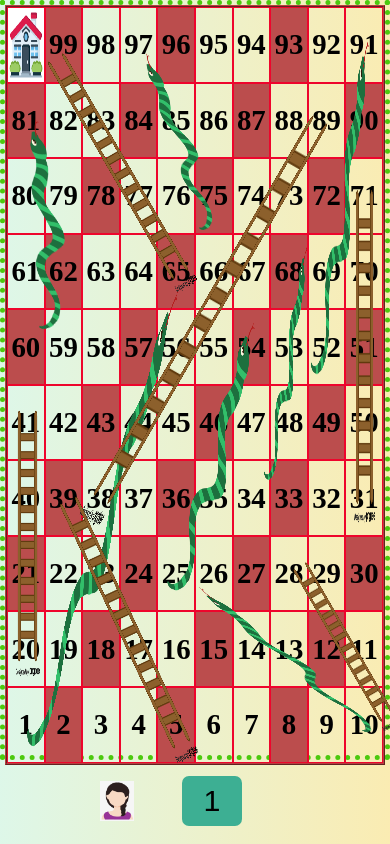
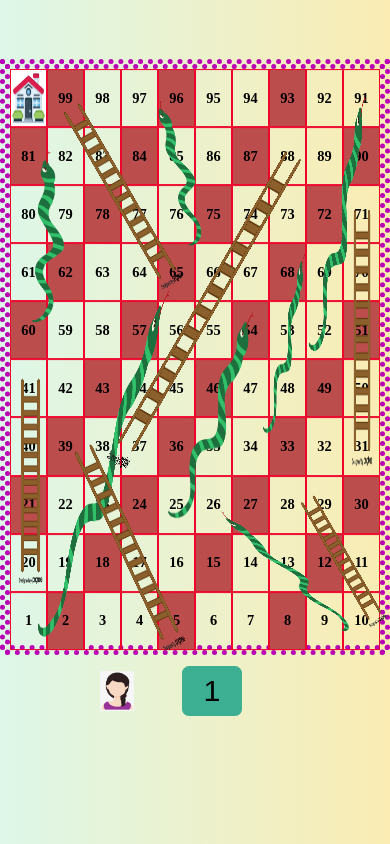
Before and after one commit to gayatri-khodke/snake_ladder_game, a plain HTML site: page index.html in a window 390 px wide. Shown: the top 844 px of the page. Drawn offline with Linux system fonts and the light colour scheme.

Commit message:
responsive code

```diff
--- a/index.css
+++ b/index.css
@@ -39,16 +39,6 @@ body{
     left:50%;
     animation-duration: 3s;
 }
-/* .joy3{
-    top: 0%;
-    left:60%;
-    animation-duration: 3s;
-}
-.joy4{
-    top: 0%;
-    left:80%;
-    animation-duration: 2.4s;
-} */
 @keyframes selebrate {
     from {
         position:absolute;
@@ -76,13 +66,12 @@ body{
     transition: all 0.3s cubic-bezier(0.25, 0.1, 0.25, 1);
 }
 .container,.wraper{
-    width: 60%;
-    height:90vh;
+    width:55%;
+    height:85vh;
     position:relative;
     border:2px ridge #b64040;
 }
 .wraper {
-    position:relative;
     width: 100%;
     display: grid;
     grid-template-columns:repeat(10,auto);
@@ -265,20 +254,44 @@ body{
 }
 
 @media only screen and (max-width:1000px){
-    .container{
+    .container,.wraper{
          width: 90%;
          border:5px dotted black;
     }
 }
 @media only screen and (max-width:850px){
-    .container{
+    .container,.wraper{
          width: 100%;
          border:5px dotted black;
     }
 }
-@media only screen and (max-width:550px){
+ @media only screen and (max-width:550px){
+    .container,.wraper{
+         width: 99%;
+         height:70vh;
+         border:5px dotted rgb(234, 77, 4);
+    }
+    .container .wraper .box{
+        font-size:1rem;
+    }
     .container{
-         width: 100%;
-         border:5px dotted rgb(76, 201, 14);
+        transform:translate(0%,10%);
     }
 }
+@media only screen and (max-width:393px){
+    .container,.wraper{
+         width: 100%;
+         height:70vh;
+         border:5px dotted rgb(185, 2, 179);
+    }
+    .container{
+        transform:translate(0%,10%);
+    }
+    .container .wraper .box{
+        font-size:0.9rem;
+    }
+    .user{
+        width:40px;
+        height:40px;
+    }
+}
--- a/index.html
+++ b/index.html
@@ -152,6 +152,9 @@
         <audio id="myAudio" controls style="display:none">
             <source src="images/dice_roll-96878.mp3" type="audio/mpeg">
           </audio>
+          <audio id="mywinningAudio" controls style="display:none">
+            <source src="images/success-1-6297.mp3" type="audio/mpeg">
+          </audio>
           <audio id="myladderAudio" controls style="display:none">
             <source src="images/ladderaudio.mp3" type="audio/mpeg">
           </audio>
--- a/index.js
+++ b/index.js
@@ -13,6 +13,7 @@ function playladderAudio() {
     var audio = document.getElementById('myladderAudio');
     audio.play();
 }
+let winingAudio=new Audio('images\success-1-6297.mp3');
 let k;
 function generateRandomnum(btnelement) {
      k = Math.floor(Math.random() * 6) + 1;
```
Also changed, not shown: images/snake_ladder_game.png (added), 1 other file.
